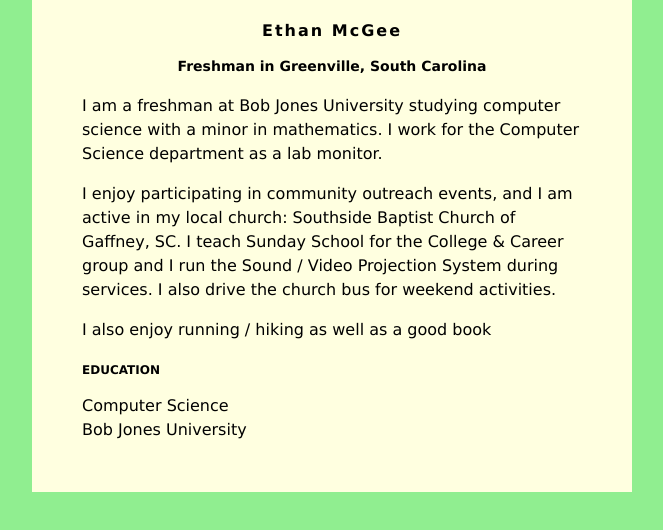
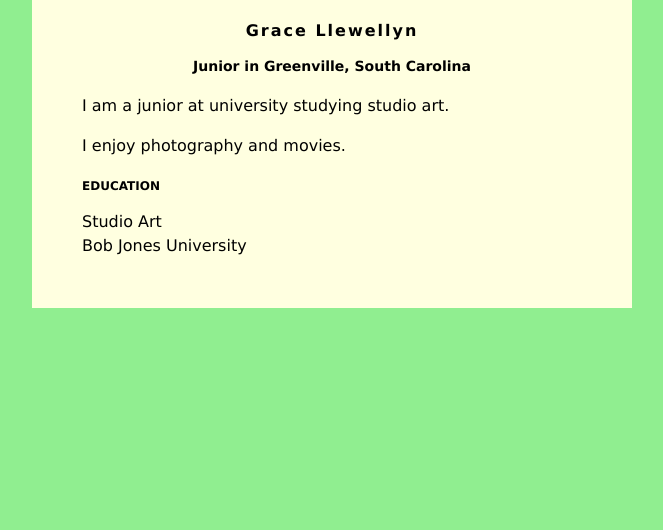
Before and after one commit to Artsygal/Artsygal.github.io, a plain HTML site: page index.html in a window 1280 px wide. Shown: the whole page, without its empty margins (308-971 px from the left). Drawn offline with Linux system fonts and the light colour scheme.

Commit message:
Update index.html

```diff
--- a/index.html
+++ b/index.html
@@ -30,19 +30,18 @@ h3 {
 </head>
 <body>
     <div id="content">
-        <h1>Ethan McGee</h1>
-        <h2>Freshman in Greenville, South Carolina</h2>
+        <h1>Grace Llewellyn</h1>
+        <h2>Junior in Greenville, South Carolina</h2>
 
-         <p>I am a freshman at Bob Jones University studying computer science with a minor in mathematics. I work for the Computer Science department as a lab monitor.</p>
+         <p>I am a junior at university studying studio art.</p>
          <p>
-            I enjoy participating in community outreach events, and I am active in my local church: Southside Baptist Church of Gaffney, SC.  I teach Sunday School for the College &amp; Career group and I run the Sound / Video Projection System during services.  I also drive the church bus for weekend activities.
-         </p>
-         <p>
-            I also enjoy running / hiking as well as a good book
+            I enjoy photography and movies.
+
+
          </p>
 
         <h3>EDUCATION</h3>
-        Computer Science<br>
+        Studio Art<br>
         Bob Jones University
     </div>
 
```
